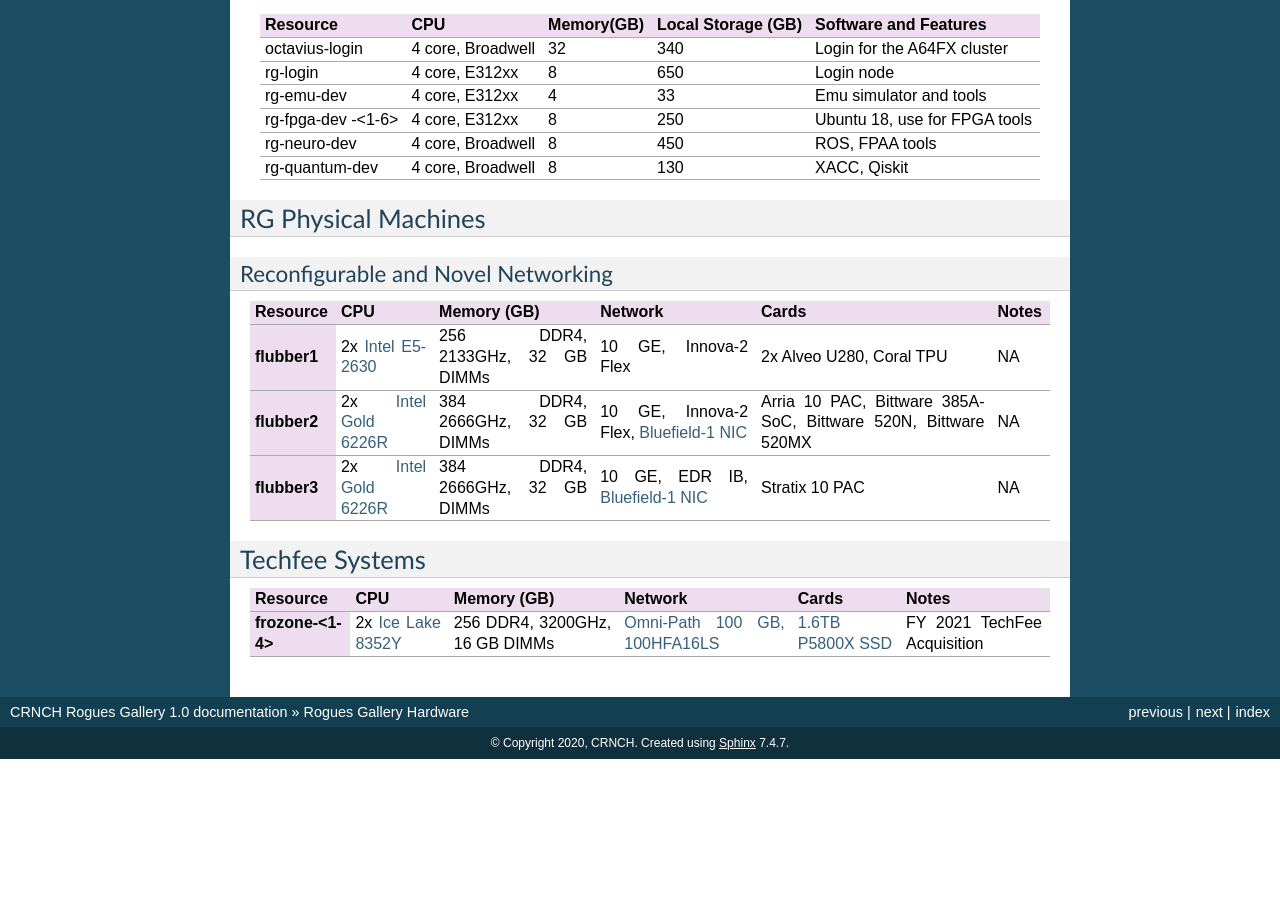
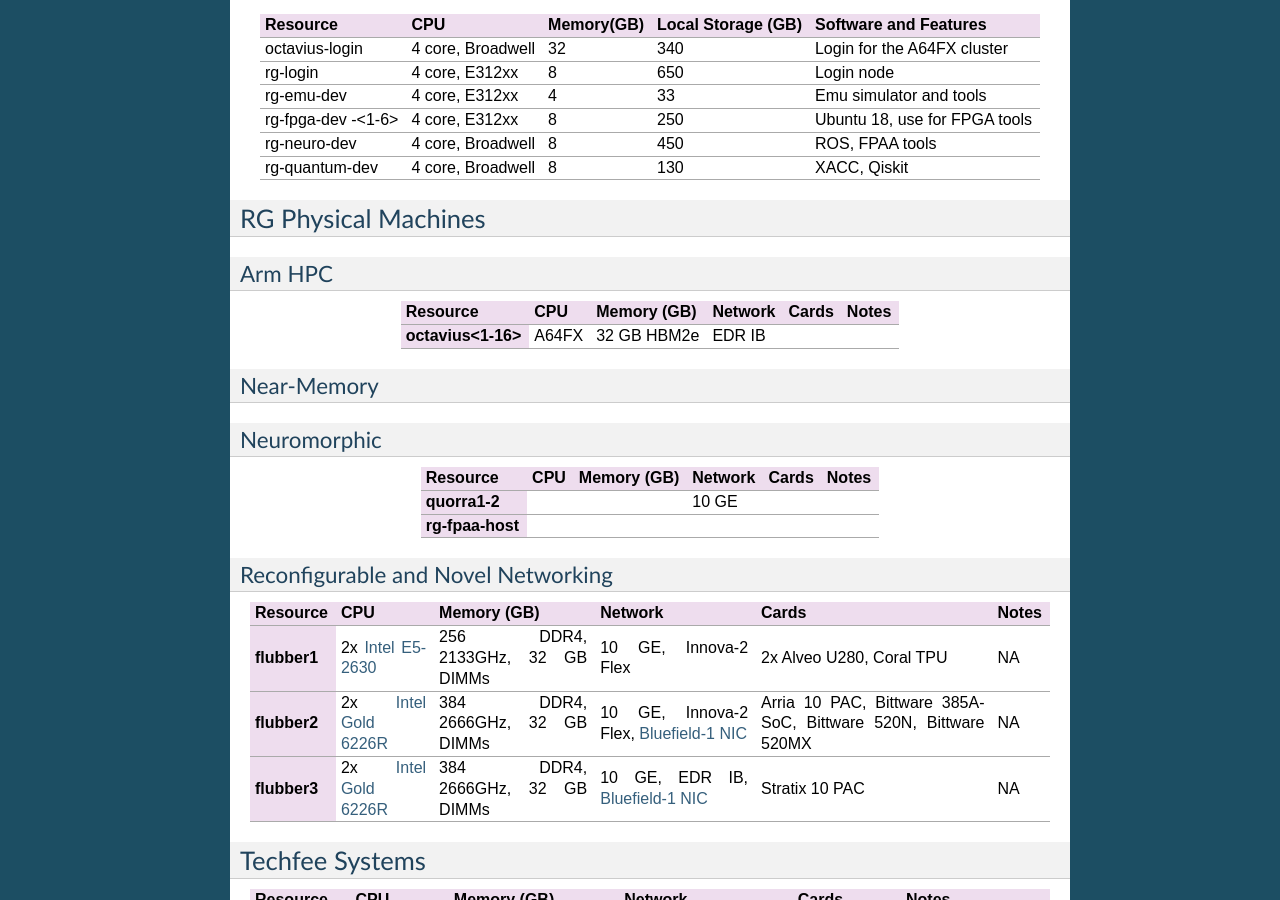
Before and after one commit to gt-crnch-rg/read-the-docs, a Sphinx documentation site: the page built from docs/general/rg-hardware.rst, in a window 1280 px wide and 900 px high, scrolled down 905 px. Built offline with Sphinx 7.4.7, drawn with Linux system fonts in a browser that asks for light colours; pages that are not in the unit, such as notebooks, are missing from menus; before the commit the page ends 1664 px from its top, so only the background shows below that; some of the changed text lies outside the part shown.

Commit message:
Update rg-hardware.rst

```diff
--- a/docs/general/rg-hardware.rst
+++ b/docs/general/rg-hardware.rst
@@ -58,6 +58,55 @@
 RG Physical Machines
 ====================
 
+Arm HPC
+--------------------
+.. list-table::
+    :widths: auto
+    :header-rows: 1
+    :stub-columns: 1
+
+    * - Resource
+      - CPU
+      - Memory (GB)
+      - Network
+      - Cards
+      - Notes
+    * - octavius<1-16>
+      - A64FX
+      - 32 GB HBM2e
+      - EDR IB
+      -
+      -
+
+Near-Memory
+--------------------
+
+Neuromorphic
+--------------------
+.. list-table::
+    :widths: auto
+    :header-rows: 1
+    :stub-columns: 1
+
+    * - Resource
+      - CPU
+      - Memory (GB)
+      - Network
+      - Cards
+      - Notes
+    * - quorra1-2
+      -
+      -
+      - 10 GE
+      -
+      -
+    * - rg-fpaa-host
+      -
+      -
+      -
+      -
+      -
+
 Reconfigurable and Novel Networking
 --------------------
 
@@ -91,6 +140,7 @@
       - Stratix 10 PAC
       - NA
 
+
 Techfee Systems
 ===============
 .. list-table::
```
